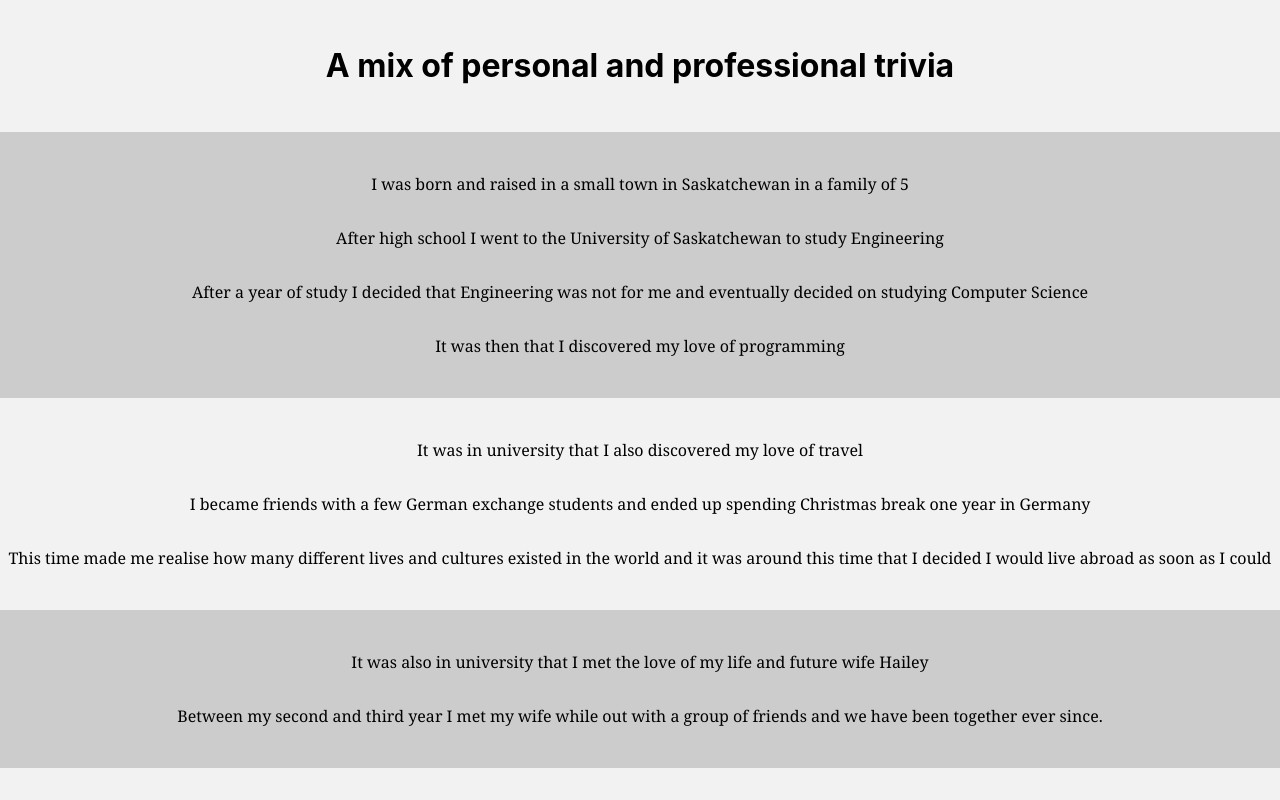
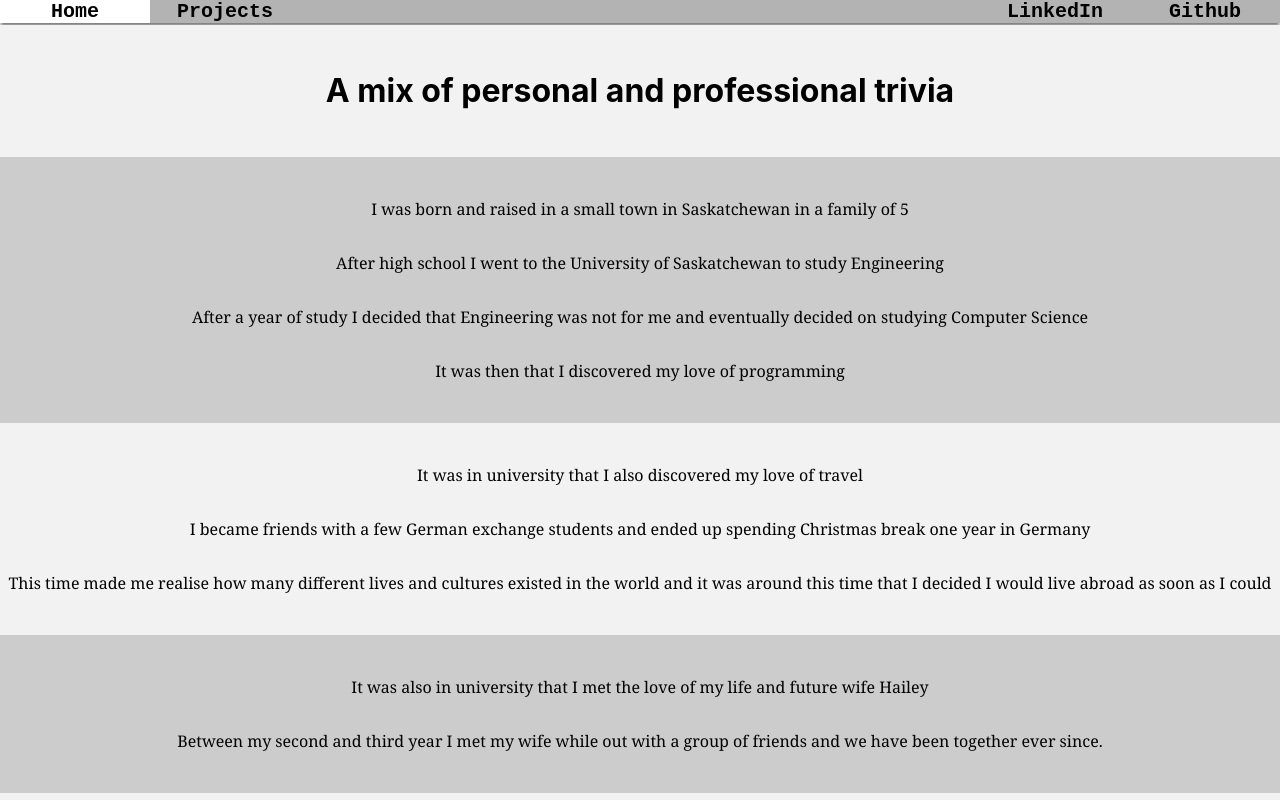
Before and after one commit to SheaMeyers/SheaMeyers.github.io, a React (Create React App) app: page /about-me in a window 1280 px wide. Shown: the top 800 px of the page. Built offline with nearby package versions, Linux system fonts and the light colour scheme.

Commit message:
Put header bar in all components

```diff
--- a/src/AboutMe.tsx
+++ b/src/AboutMe.tsx
@@ -1,9 +1,11 @@
 import React from 'react';
+import HeaderBar from './HeaderBar';
 import './AboutMe.css';
 
 const AboutMe: React.FC = () => {
     return (
         <div className="About-me">
+            <HeaderBar />
             <div className="About-me-off-white-section">
                 <h1>A mix of personal and professional trivia</h1>
             </div>
--- a/src/HeaderBar.tsx
+++ b/src/HeaderBar.tsx
@@ -1,17 +1,28 @@
 import React from 'react';
-import { Link } from 'react-router-dom';
+import { Link, useLocation } from 'react-router-dom';
 import './HeaderBar.css';
 
 const HeaderBar: React.FC = () => {
+    const pathname = useLocation().pathname;
+
     return (
         <div className="Header-bar">
             <div className="Header-bar--link-group">
+                { pathname !== '/' &&
+                    <div className="Header-bar--link-div">
+                        <Link className="Link" to={'/'}>Home</Link>
+                    </div>
+                }
+                { pathname !== '/about-me' &&
                     <div className="Header-bar--link-div">
                         <Link className="Link" to={'/about-me'}>About Me</Link>
                     </div>
+                }
+                { pathname !== '/projects' &&
                     <div className="Header-bar--link-div">
                         <Link className="Link" to={'/projects'}>Projects</Link>
                     </div>
+                }
             </div>
             <div className="Header-bar--link-group">
                 <div className="Header-bar--link-div">
--- a/src/Projects.tsx
+++ b/src/Projects.tsx
@@ -1,9 +1,11 @@
 import React from 'react';
+import HeaderBar from './HeaderBar';
 import './Projects.css';
 
 const Projects: React.FC = () => {
     return (
         <div className="Projects-page">
+            <HeaderBar />
             <h1>Projects</h1>
             <p>These are a variety of projects I've worked on in my spare time</p>
             <div className="About-me-off-white-section">
```
Lines whose indentation alone changed are shown as unchanged.
